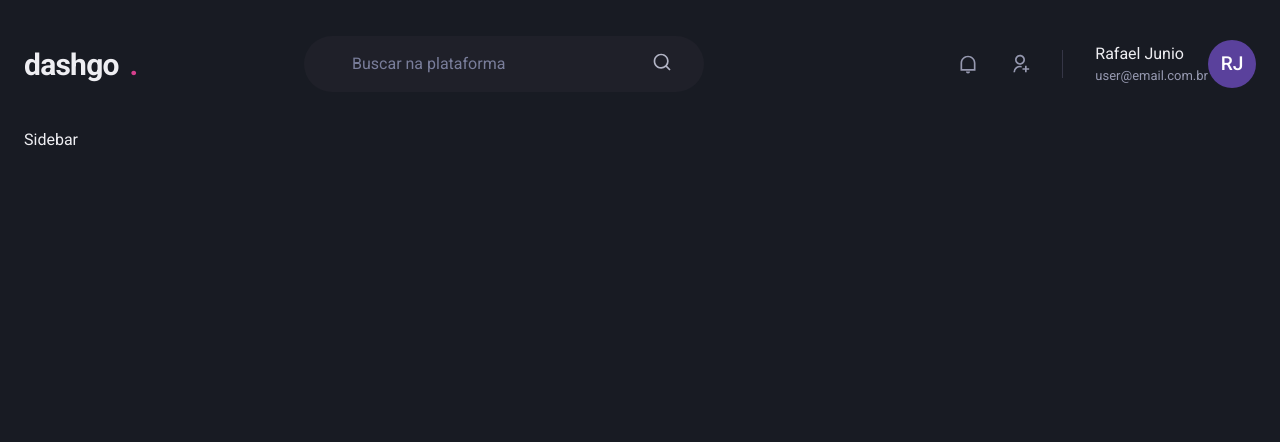
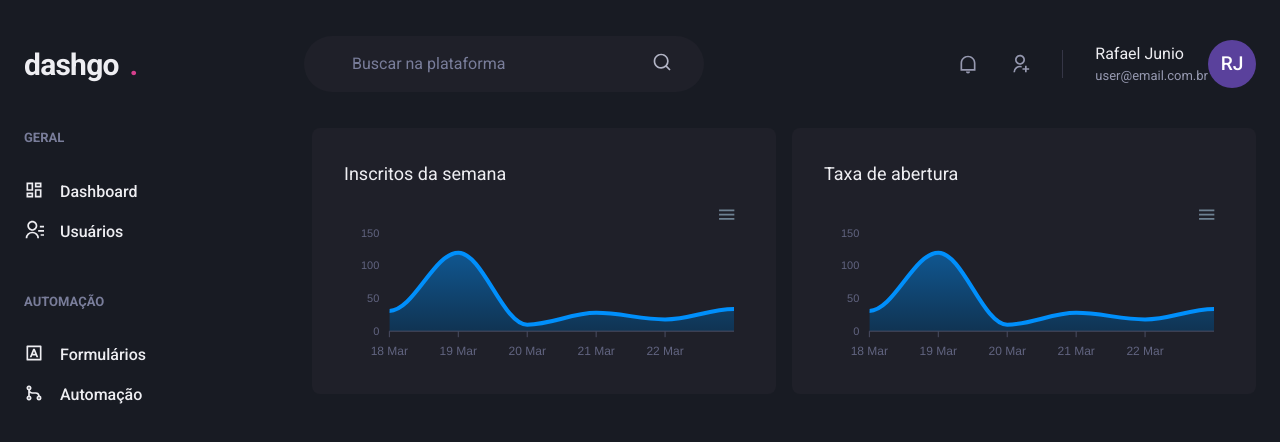
Before and after one commit to rafaeljunio/dashgo, a Next.js app: page /dashboard in a window 1280 px wide. Shown: the top 442 px of the page. Built offline with nearby package versions, Linux system fonts and the light colour scheme.

Commit message:
login e dashboard part. 2

```diff
--- a/package.json
+++ b/package.json
@@ -13,9 +13,11 @@
     "@chakra-ui/react": "^2.2.1",
     "@emotion/react": "^11.9.3",
     "@emotion/styled": "^11.9.3",
+    "apexcharts": "^3.35.3",
     "framer-motion": "^6.3.11",
     "next": "12.1.5",
     "react": "18.1.0",
+    "react-apexcharts": "^1.4.0",
     "react-dom": "18.1.0",
     "react-icons": "^4.4.0"
   },
--- a/src/components/Sidebar.tsx
+++ b/src/components/Sidebar.tsx
@@ -1,8 +1,37 @@
-import { Flex, Text, Input, Icon, HStack, Box, Avatar } from '@chakra-ui/react'
-import { RiNotificationLine, RiSearchLine, RiUserAddLine } from 'react-icons/ri'
+import { Stack, Text, Icon, Box, Link } from '@chakra-ui/react'
+import { RiContactsLine, RiDashboardLine, RiGitMergeLine, RiInputMethodLine } from 'react-icons/ri'
 
 export function Sidebar() {
   return (
-    <h1>Sidebar</h1>
+    <Box as="aside" w="64" mr="8">
+      <Stack spacing="12" align="flex-start">
+        <Box>
+          <Text fontWeight="bold" color="gray.400" fontSize="small">GERAL</Text>
+          <Stack spacing="4" mt="8" align="stretch">
+            <Link display="flex" alignContent="center">
+              <Icon as={RiDashboardLine} fontSize="20" />
+              <Text ml="4" fontWeight="medium">Dashboard</Text>
+            </Link>
+            <Link display="flex" alignContent="center">
+              <Icon as={RiContactsLine} fontSize="20" />
+              <Text ml="4" fontWeight="medium">Usuários</Text>
+            </Link>
+          </Stack>
+        </Box>
+        <Box>
+          <Text fontWeight="bold" color="gray.400" fontSize="small">AUTOMAÇÃO</Text>
+          <Stack spacing="4" mt="8" align="stretch">
+            <Link display="flex" alignContent="center">
+              <Icon as={RiInputMethodLine} fontSize="20" />
+              <Text ml="4" fontWeight="medium">Formulários</Text>
+            </Link>
+            <Link display="flex" alignContent="center">
+              <Icon as={RiGitMergeLine} fontSize="20" />
+              <Text ml="4" fontWeight="medium">Automação</Text>
+            </Link>
+          </Stack>
+        </Box>
+      </Stack>
+    </Box>
   );
 }
--- a/src/pages/dashboard.tsx
+++ b/src/pages/dashboard.tsx
@@ -1,6 +1,70 @@
-import { Flex } from "@chakra-ui/react";
+import { Box, Flex, SimpleGrid, Text } from "@chakra-ui/react";
+import dynamic from 'next/dynamic';
 import { Header } from "../components/Header";
 import { Sidebar } from "../components/Sidebar";
+import { theme } from "../styles/theme";
+
+// Error window
+// Carrega um componente de forma dinâmica
+const Chart = dynamic(() => import('react-apexcharts'), {
+  //Opção que especifica que seja carregado pelo lado do browser
+  //server-side handling
+  ssr: false,
+})
+
+const options = {
+  chart: {
+    toobar: {
+      show: false,
+    },
+    zoom: {
+      enabled: false,
+    },
+    foreColor: theme.colors.gray[500]
+  },
+  grid: {
+    show: false,
+  },
+  dataLabels: {
+    enabled: false,
+  },
+  tooltip: {
+    enabled: false
+  },
+  xaxis: {
+    type: 'datetime',
+    axisBorder: {
+      color: theme.colors.gray[600]
+    },
+    axisTicks: {
+      color: theme.colors.gray[600]
+    },
+    categories: [
+      '2021-03-18T00:00:00.000Z',
+      '2021-03-19T00:00:00.000Z',
+      '2021-03-20T00:00:00.000Z',
+      '2021-03-21T00:00:00.000Z',
+      '2021-03-22T00:00:00.000Z',
+      '2021-03-23T00:00:00.000Z',
+    ],
+  },
+  fill: {
+    opacity: 0.3,
+    type: 'gradient',
+    gradient: {
+      shade: 'dark',
+      opacityFrom: 0.7,
+      opacityTo: 0.7,
+    },
+  },
+};
+
+const series = [
+  {
+    name: 'series1',
+    data: [31, 120, 10, 28, 18, 34]
+  }
+];
 
 export default function Dashboard() {
   return (
@@ -9,6 +73,29 @@ export default function Dashboard() {
       <Header />
       <Flex w="100%" my="6" maxWidth={1480} mx="auto" px="6">
         <Sidebar />
+
+        <SimpleGrid flex="1" gap="4" minChildWidth="320px" alignContent="flex-start">
+          <Box
+            p="8"
+            bg="gray.800"
+            borderRadius={8}
+            pb="4"
+          >
+            <Text fontSize="lg" mb="4">Inscritos da semana</Text>
+            <Chart options={options} series={series} type="area" height={160} />
+          </Box>
+
+          <Box
+            p="8"
+            bg="gray.800"
+            borderRadius={8}
+            pb="4"
+          >
+            <Text fontSize="lg" mb="4">Taxa de abertura</Text>
+            <Chart options={options} series={series} type="area" height={160} />
+          </Box>
+        </SimpleGrid>
+
       </Flex>
     </Flex>
   )
```
Also changed, not shown: 1 other file (tests, documents, lock files or other folders).
